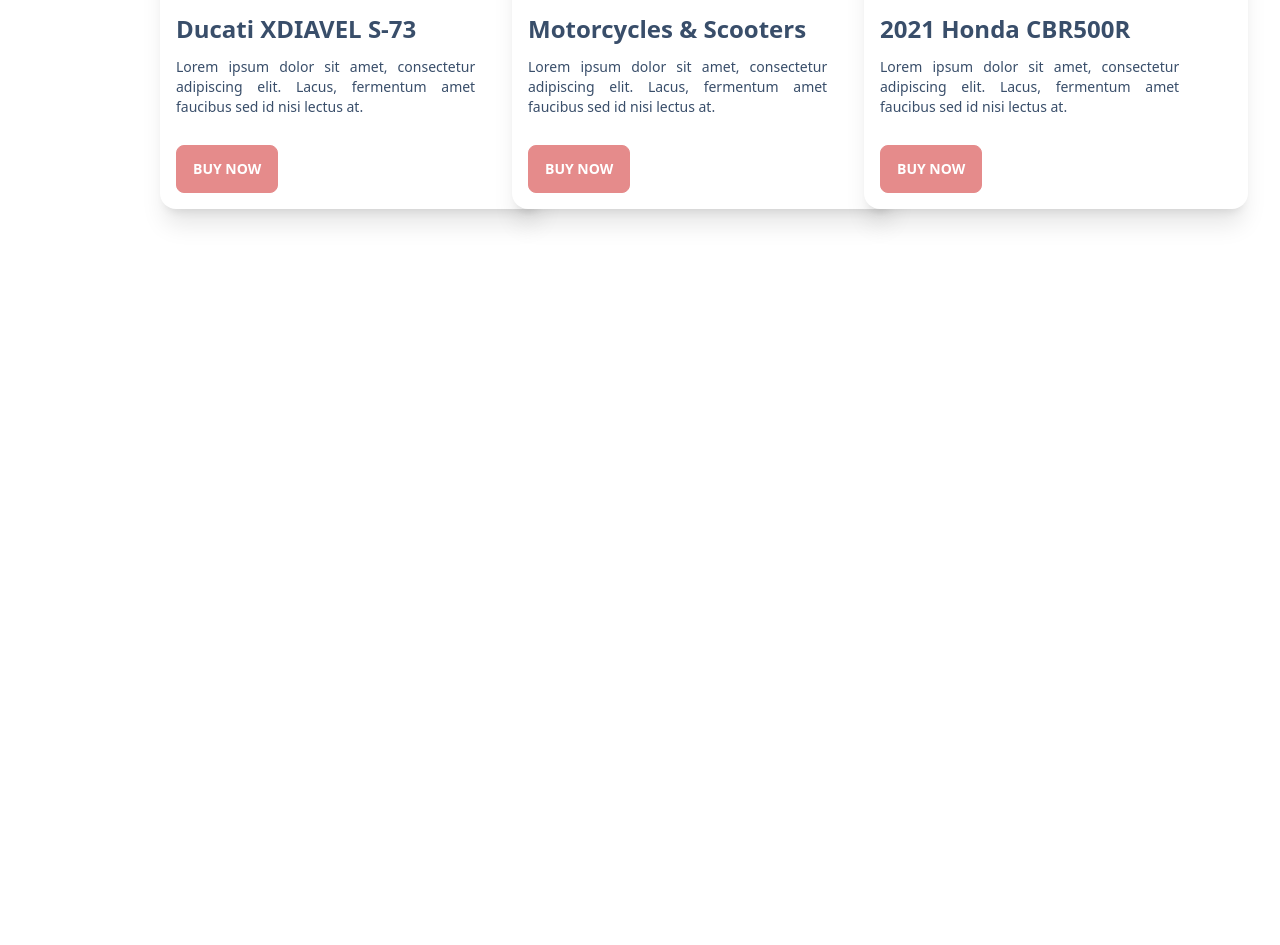
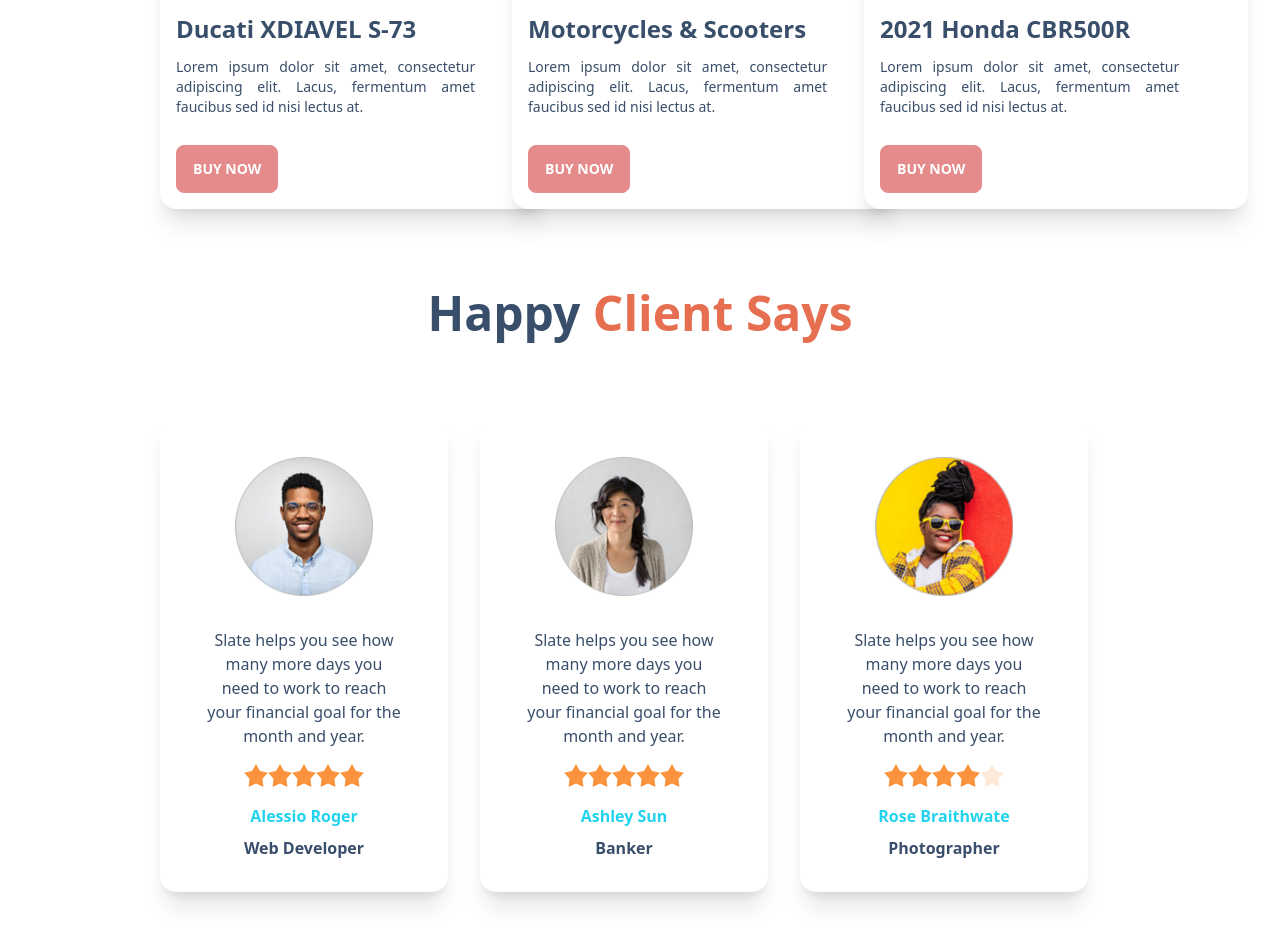
Before and after one commit to maruf-islam-joy/web-learning-project7, a plain HTML site: page index.html in a window 1280 px wide. Shown: the part 1669-2614 px from the top of the page. Before the commit the page ends 1958 px from the top, so only its background shows below. Drawn offline with nearby package versions, Linux system fonts and the light colour scheme.

Commit message:
added client feedback section without responsive

```diff
--- a/index.html
+++ b/index.html
@@ -81,8 +81,8 @@
                   </div>
                   <!-- Slide 1 left right button from daisy ui  -->
                   <div class="absolute flex justify-between transform -translate-y-1/2 left-5 right-5 top-1/2">
-                    <a href="#slide4" class="btn btn-circle">❮</a>
-                    <a href="#slide2" class="btn btn-circle">❯</a>
+                    <a href="#slide4" class="btn btn-circle bg-transparent">❮</a>
+                    <a href="#slide2" class="btn btn-circle bg-transparent">❯</a>
                   </div>
                 </div>
 
@@ -101,8 +101,8 @@
                     </div>
                     <!-- Slide 2 left right button from daisy ui  -->
                     <div class="absolute flex justify-between transform -translate-y-1/2 left-5 right-5 top-1/2">
-                      <a href="#slide1" class="btn btn-circle">❮</a>
-                      <a href="#slide3" class="btn btn-circle">❯</a>
+                      <a href="#slide1" class="btn btn-circle bg-transparent">❮</a>
+                      <a href="#slide3" class="btn btn-circle bg-transparent">❯</a>
                     </div>
                   </div>
 
@@ -124,8 +124,8 @@
                     </div>
                     <!-- Slide 3 left right button from daisy ui  -->
                     <div class="absolute flex justify-between transform -translate-y-1/2 left-5 right-5 top-1/2">
-                      <a href="#slide2" class="btn btn-circle">❮</a>
-                      <a href="#slide4" class="btn btn-circle">❯</a>
+                      <a href="#slide2" class="btn btn-circle bg-transparent">❮</a>
+                      <a href="#slide4" class="btn btn-circle bg-transparent">❯</a>
                     </div>
                   </div>
 
@@ -145,8 +145,8 @@
                 </div>
                 <!-- Slide 3 left right button from daisy ui  -->
                 <div class="absolute flex justify-between transform -translate-y-1/2 left-5 right-5 top-1/2">
-                  <a href="#slide3" class="btn btn-circle">❮</a>
-                  <a href="#slide1" class="btn btn-circle">❯</a>
+                  <a href="#slide3" class="btn btn-circle bg-transparent">❮</a>
+                  <a href="#slide1" class="btn btn-circle bg-transparent">❯</a>
                 </div>
               </div>
 
@@ -157,7 +157,7 @@
         <!-- This is featured section  -->
         <section class="mb-32">
             <div class="text-center space-y-5 mt-20 mb-20">
-                <h3 class="text-5xl font-bold hover:text-transparent bg-clip-text bg-gradient-to-r from-orange-500 to-fuchsia-500">Featured Bikes In This Year</h3>
+                <h3 class="text-5xl font-bold text-center">Featured <span class="text-[#E76F51]">Bikes In</span> This Year</h3>
                 <p class="text-sm font-bold text-orange-400">Best bike collection</p>
             </div>
             <div class="grid grid-cols-3 justify-center items-center w-3/4 gap-24 mx-auto ">
@@ -171,7 +171,7 @@
 
         <!-- This is latest news section  -->
         <section class="mb-20">
-            <h3 class="text-5xl font-bold text-center hover:text-transparent bg-clip-text bg-gradient-to-r from-orange-500 to-fuchsia-500 mb-20">Latest News</h3>
+            <h3 class="text-5xl font-bold text-center mb-20">Latest <span class="text-[#E76F51]">News</span></h3>
             <div class="grid grid-cols-3 justify-center items-center w-3/4 gap-24 mx-auto ">
 
                 <!-- card 1  -->
@@ -213,6 +213,83 @@
 
         </section>
 
+        <!-- Happy Client says section  -->
+
+        <section class="mb-24">
+            <h3 class="text-5xl font-bold text-center mb-20">Happy <span class="text-[#E76F51]">Client Says</span></h3>
+
+            <div class="grid grid-cols-3 justify-center items-center w-3/4  mx-auto">
+
+                <!-- client 1  -->
+                <div class="card w-72 bg-base-100 shadow-xl">
+                    <figure class="px-10 pt-10">
+                      <img src="/images/others/user-1.png" alt="Shoes" class="rounded-xl w-2/3" />
+                    </figure>
+                    <div class="card-body items-center text-center">
+                      <p class="w-[88%]">Slate helps you see how
+                        many more days you need
+                        to work to reach your financial
+                        goal for the month and year.</p>
+                        <div class="rating mt-2 mb-2">
+                            <input type="radio" name="rating-2" class="mask mask-star-2 bg-orange-400" />
+                            <input type="radio" name="rating-2" class="mask mask-star-2 bg-orange-400"  />
+                            <input type="radio" name="rating-2" class="mask mask-star-2 bg-orange-400" />
+                            <input type="radio" name="rating-2" class="mask mask-star-2 bg-orange-400" />
+                            <input type="radio" name="rating-2" class="mask mask-star-2 bg-orange-400" checked/>
+                          </div>
+                          <p class="text-cyan-400 font-semibold">Alessio Roger</p>
+                          <p class=" font-semibold">Web Developer </p>
+                    </div>
+                  </div>
+
+
+                  <!-- client 2 -->
+                  <div class="card w-72 bg-base-100 shadow-xl">
+                    <figure class="px-10 pt-10">
+                      <img src="/images/others/user-2.png" alt="Shoes" class="rounded-xl w-2/3" />
+                    </figure>
+                    <div class="card-body items-center text-center">
+                      <p class="w-[88%]">Slate helps you see how
+                        many more days you need
+                        to work to reach your financial
+                        goal for the month and year.</p>
+                        <div class="rating mt-2 mb-2">
+                            <input type="radio" name="rating-2" class="mask mask-star-2 bg-orange-400" />
+                            <input type="radio" name="rating-2" class="mask mask-star-2 bg-orange-400"  />
+                            <input type="radio" name="rating-2" class="mask mask-star-2 bg-orange-400" />
+                            <input type="radio" name="rating-2" class="mask mask-star-2 bg-orange-400" checked/>
+                            <input type="radio" name="rating-2" class="mask mask-star-2 bg-orange-400" />
+                          </div>
+                          <p class="text-cyan-400 font-semibold">Ashley Sun</p>
+                          <p class=" font-semibold">Banker </p>
+                    </div>
+                  </div>
+
+
+                  <!-- client 3  -->
+                  <div class="card w-72 bg-base-100 shadow-xl">
+                    <figure class="px-10 pt-10">
+                      <img src="/images/others/user-3.png" alt="Shoes" class="rounded-xl w-2/3" />
+                    </figure>
+                    <div class="card-body items-center text-center">
+                      <p class="w-[88%]">Slate helps you see how
+                        many more days you need
+                        to work to reach your financial
+                        goal for the month and year.</p>
+                        <div class="rating mt-2 mb-2">
+                            <input type="radio" name="rating-2" class="mask mask-star-2 bg-orange-400" />
+                            <input type="radio" name="rating-2" class="mask mask-star-2 bg-orange-400"  />
+                            <input type="radio" name="rating-2" class="mask mask-star-2 bg-orange-400" />
+                            <input type="radio" name="rating-2" class="mask mask-star-2 bg-orange-400" checked/>
+                            <input type="radio" name="rating-2" class="mask mask-star-2 bg-orange-400" />
+                          </div>
+                          <p class="text-cyan-400 font-semibold">Rose Braithwate</p>
+                          <p class=" font-semibold">Photographer </p>
+                    </div>
+                  </div>
+            </div>
+        </section>
+
 
 
     </main>
```
